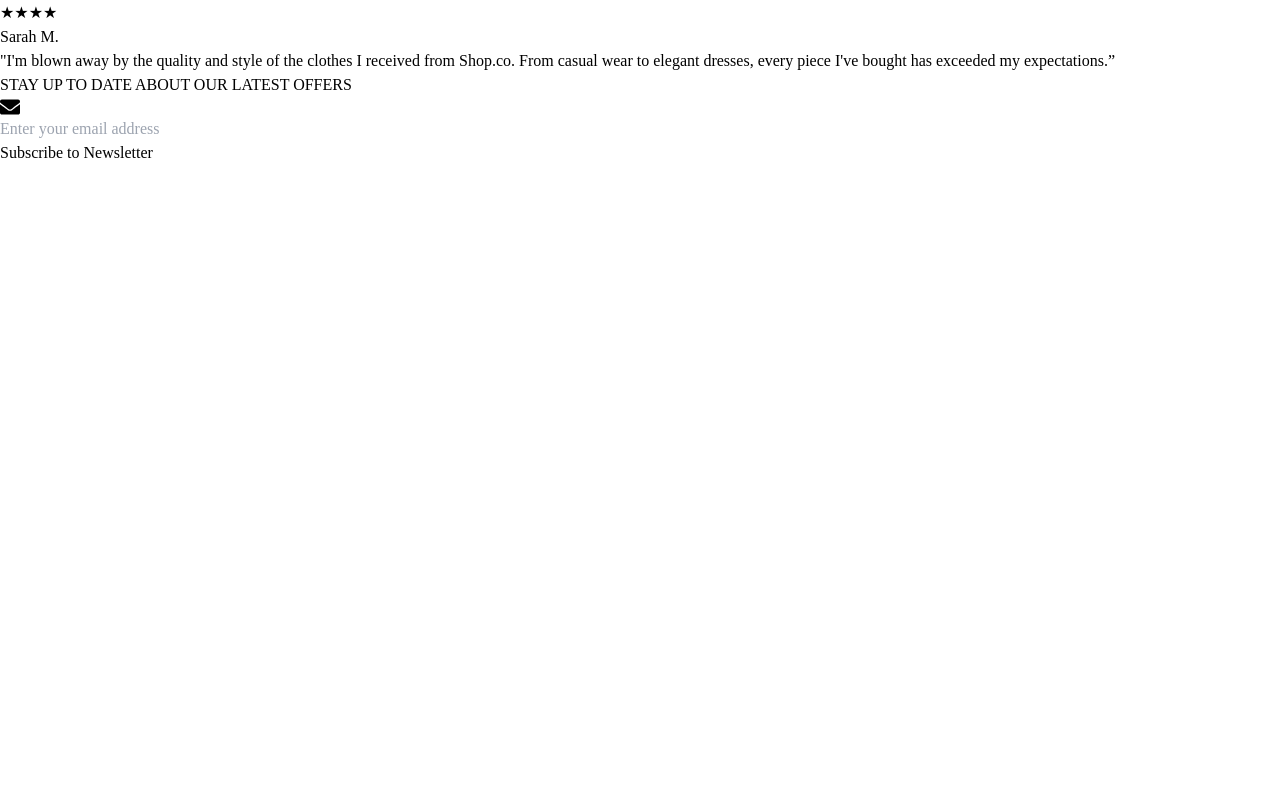
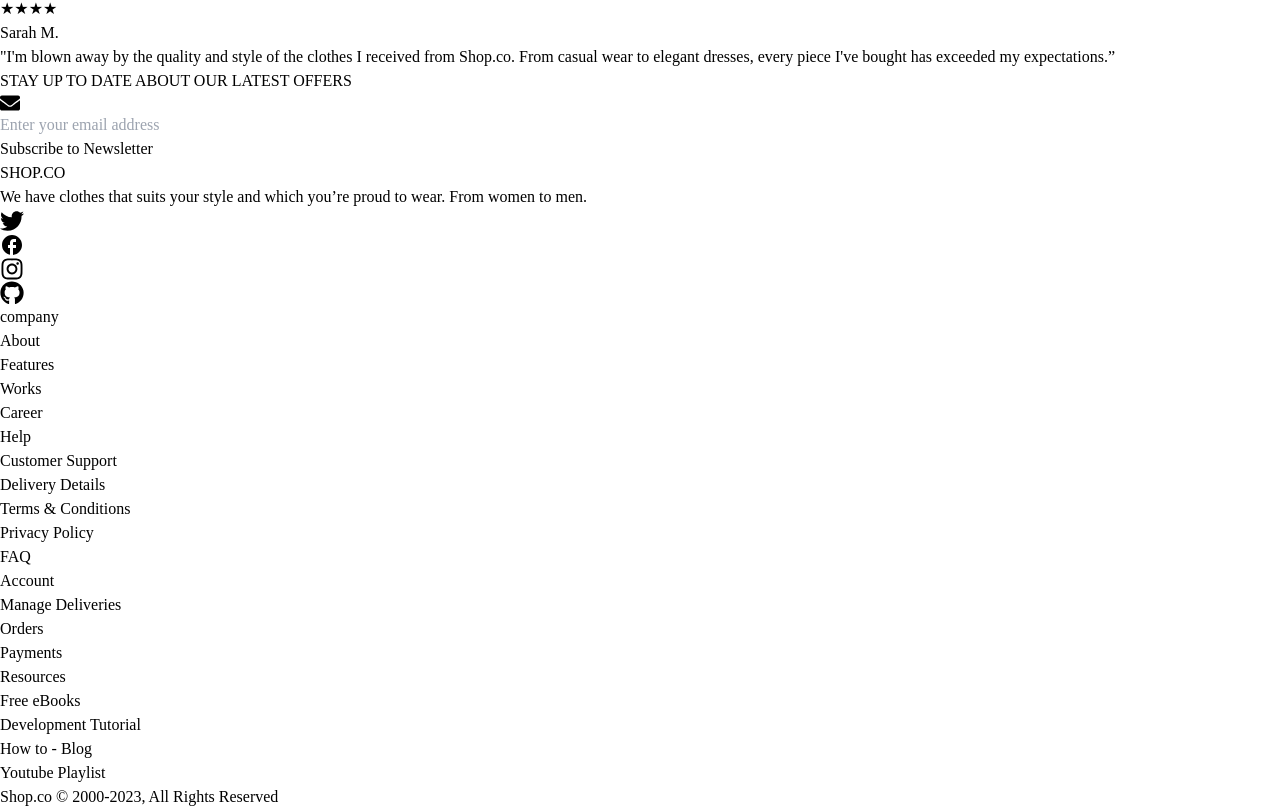
Before and after one commit to muhammedanas-ea/shop.co, a React (Vite) app: page / in a window 1280 px wide. Shown: the part 5807-6616 px from the top of the page. Before the commit the page ends 5972 px from the top, so only its background shows below. Built offline with nearby package versions, Linux system fonts and the light colour scheme; a web font is replaced by a local one.

Commit message:
update: footer part completed

```diff
--- a/src/components/Footer.tsx
+++ b/src/components/Footer.tsx
@@ -1,4 +1,6 @@
 import { FaEnvelope } from "react-icons/fa";
+import { FaGithub, FaInstagram, FaTwitter } from "react-icons/fa6";
+import { MdOutlineFacebook } from "react-icons/md";
 
 const Footer = () => {
   return (
@@ -10,7 +12,10 @@ const Footer = () => {
         <div className="w-full lg:w-auto">
           <form className="flex flex-col  gap-4 w-full" action="">
             <div className="relative w-full">
-              <FaEnvelope size={20} className="absolute left-6 top-7 transform -translate-y-1/2 text-gray-400" />
+              <FaEnvelope
+                size={20}
+                className="absolute left-6 top-7 transform -translate-y-1/2 text-gray-400"
+              />
               <input
                 className="rounded-[62px] text-base py-3 px-14 w-full border border-gray-300 focus:border-gray-500 focus:outline-none"
                 type="email"
@@ -23,6 +28,63 @@ const Footer = () => {
           </form>
         </div>
       </div>
+      <div className="py-10 grid-cols-2 grid lg:grid-cols-6 gap-5 border-b border-b-[#0000004d]">
+        <div className="col-span-2">
+          <h1 className="font-bold text-2xl md:text-3xl sub-font">SHOP.CO</h1>
+          <p className="mt-3 text-sm">
+            We have clothes that suits your style and which you’re proud to
+            wear. From women to men.
+          </p>
+          <div className="flex gap-4 mt-8">
+            <FaTwitter size={24}/>
+            <MdOutlineFacebook size={24}/>
+            <FaInstagram size={24}/>
+            <FaGithub size={24}/>
+          </div>
+        </div>
+        <div>
+          <h1 className="font-medium text-base">company</h1>
+          <ul className="mt-3 flex flex-col gap-2 text-base text-gray-500">
+            <li>About</li>
+            <li>Features</li>
+            <li>Works</li>
+            <li>Career</li>
+          </ul>
+        </div>
+        <div>
+          <h1 className="font-medium text-base">Help</h1>
+          <ul className="mt-3 flex flex-col gap-2 text-base text-gray-500">
+            <li> Customer Support</li>
+            <li>Delivery Details</li>
+            <li>Terms & Conditions</li>
+            <li>Privacy Policy</li>
+          </ul>
+        </div>
+        <div>
+          <h1 className="font-medium text-base">FAQ</h1>
+          <ul className="mt-3 flex flex-col gap-2 text-base text-gray-500">
+            <li>Account</li>
+            <li>Manage Deliveries</li>
+            <li>Orders</li>
+            <li>Payments</li>
+          </ul>
+        </div>
+        <div>
+          <h1 className="font-medium text-base">Resources</h1>
+          <ul className="mt-3 flex flex-col gap-2 text-base text-gray-500">
+            <li>Free eBooks</li>
+            <li>Development Tutorial</li>
+            <li>How to - Blog</li>
+            <li>Youtube Playlist</li>
+          </ul>
+        </div>
+      </div>
+      <div className="flex  justify-center lg:justify-between pt-5 pb-[100px]">
+        <h1 className="text-sm text-gray-400">
+          Shop.co © 2000-2023, All Rights Reserved
+        </h1>
+        <div></div>
+      </div>
     </footer>
   );
 };
--- a/src/pages/HomePage.tsx
+++ b/src/pages/HomePage.tsx
@@ -62,8 +62,8 @@ const HomePage = () => {
             OUR HAPPY CUSTOMERS
           </h1>
           <div className="flex items-center gap-4">
-            <FaArrowLeft size={24} />
-            <FaArrowRight size={24} />
+            <FaArrowLeft size={22} />
+            <FaArrowRight size={22} />
           </div>
         </div>
         <div className="flex gap-5 overflow-x-scroll max-w-[100vw] mb-36">
```
